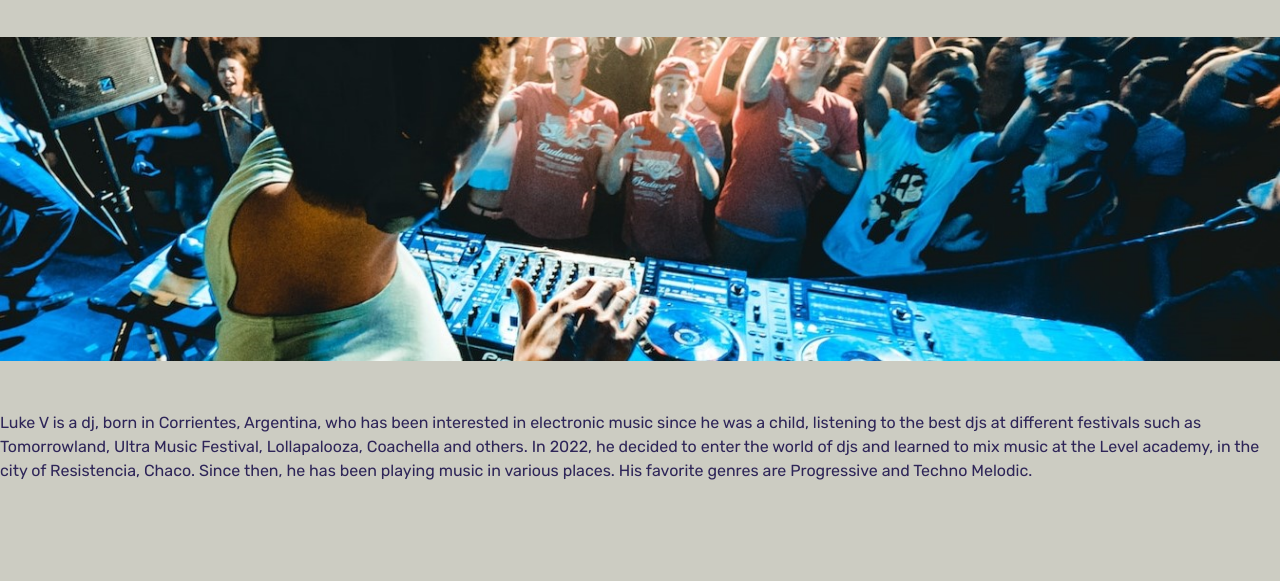
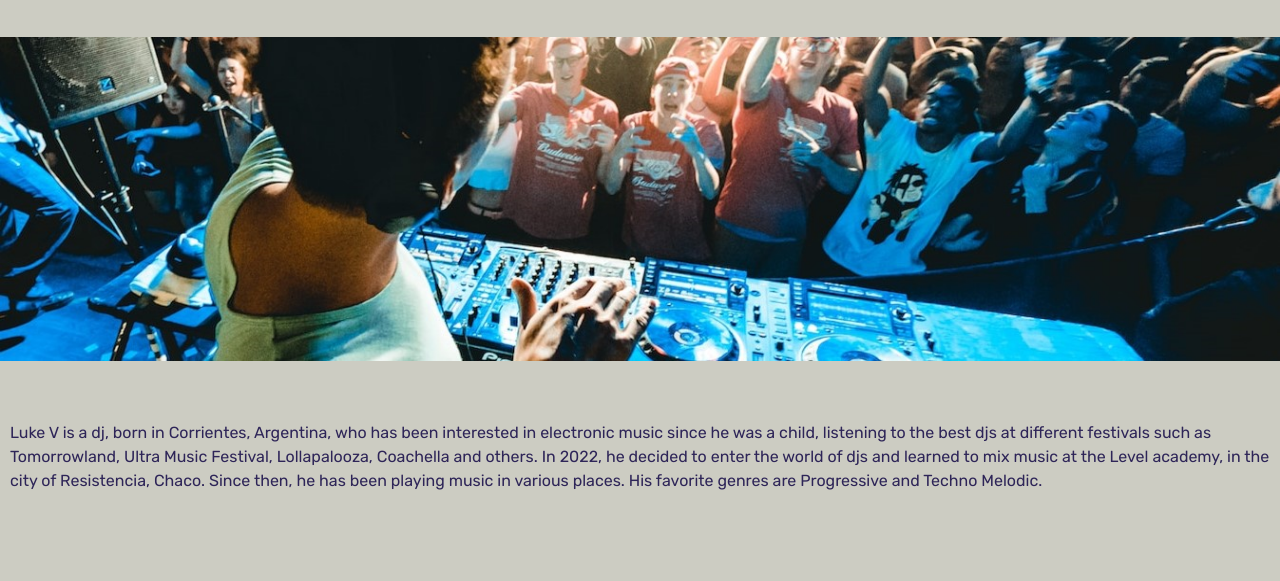
Before and after one commit to lucasverrastro/proyecto-coder, a plain HTML site: page pages/biography.html in a window 1280 px wide. Shown: the part 121-702 px from the top of the page. Drawn offline with nearby package versions, Linux system fonts and the light colour scheme.

Commit message:
PF-Verrastro

```diff
--- a/pages/biography.html
+++ b/pages/biography.html
@@ -36,7 +36,7 @@
        <h1>BIOGRAPHY</h1>
 
         <img class="imagen-biography" src="../images/imagen-biography.png" alt="imagen para biografia">
-        <p> Luke V is a dj, born in Corrientes, Argentina, who has been interested in electronic music since he was a child, listening to the best djs at different festivals such as Tomorrowland, Ultra Music Festival, Lollapalooza, Coachella and others. In 2022, he decided to enter the world of djs and learned to mix music at the Level academy, in the city of Resistencia, Chaco. Since then, he has been playing music in various places. His favorite genres are Progressive and Techno Melodic.</p>
+        <p class="texto-biography"> Luke V is a dj, born in Corrientes, Argentina, who has been interested in electronic music since he was a child, listening to the best djs at different festivals such as Tomorrowland, Ultra Music Festival, Lollapalooza, Coachella and others. In 2022, he decided to enter the world of djs and learned to mix music at the Level academy, in the city of Resistencia, Chaco. Since then, he has been playing music in various places. His favorite genres are Progressive and Techno Melodic.</p>
 
       <footer class="footer">
           <section class="footer-row">
--- a/scss/styles.scss
+++ b/scss/styles.scss
@@ -116,6 +116,9 @@ h4 {
     height: 324px;
     margin:50px 0px 50px 0px;
 }
+.texto-biography{
+    margin: 10px;
+}
 .tarjeta-completa{
     display: grid;
     grid-template-columns: 1fr;
```
Also changed, not shown: css/styles.css, 1 other file.
